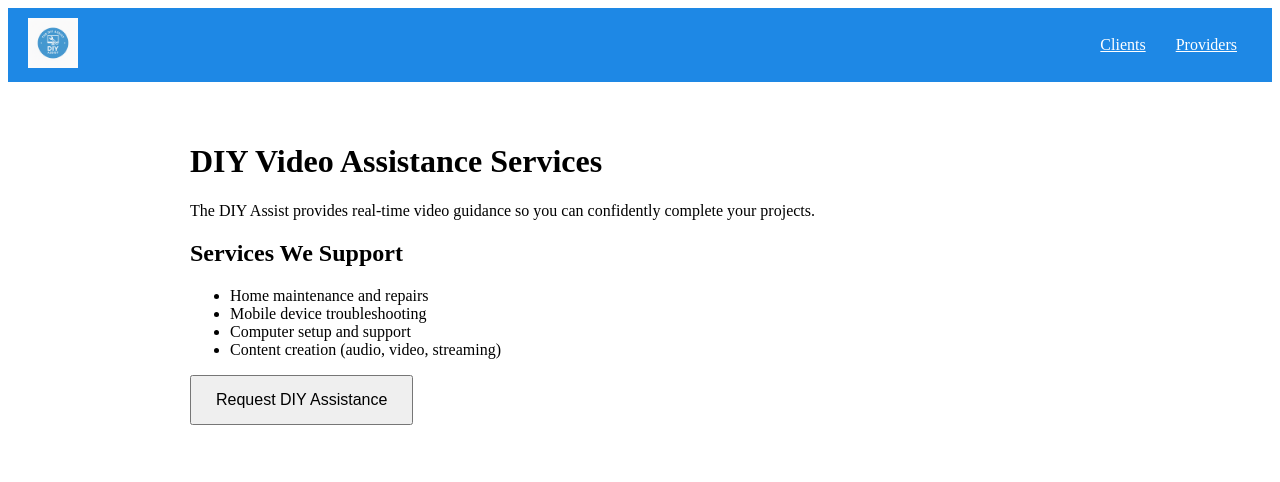
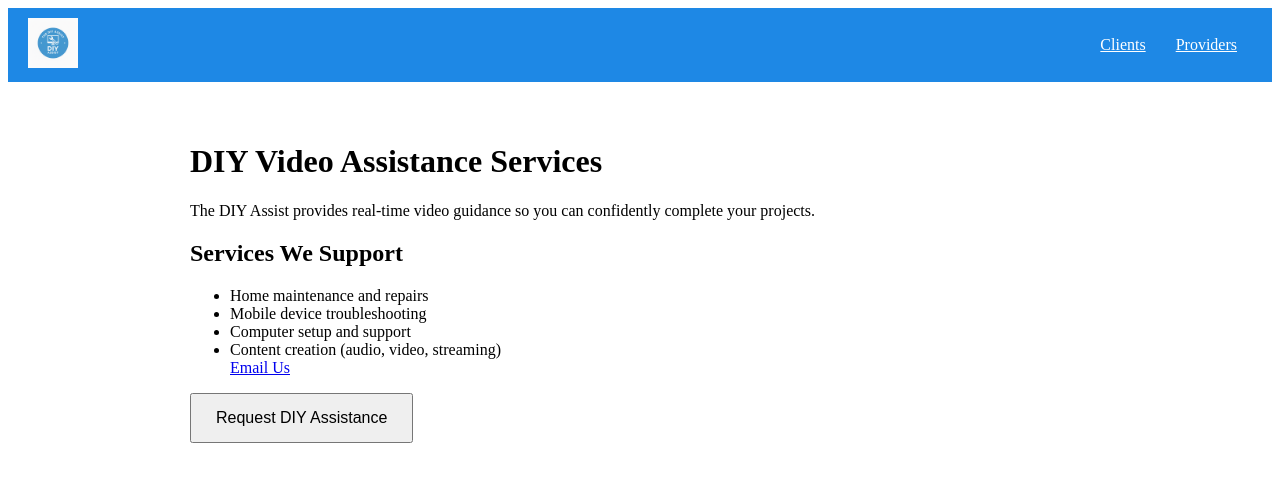
Before and after one commit to npgandlove/diyassistv4, a React (Vite) app: page /client in a window 1280 px wide. Shown: the top 482 px of the page. Built offline with nearby package versions, Linux system fonts and the light colour scheme.

Commit message:
Update Client.jsx

```diff
--- a/src/pages/Client.jsx
+++ b/src/pages/Client.jsx
@@ -13,6 +13,8 @@ export default function Client() {
         <li>Mobile device troubleshooting</li>
         <li>Computer setup and support</li>
         <li>Content creation (audio, video, streaming)</li>
+
+        <a href="mailto:clients@thediyassist.com?subject=Client Inquiry">Email Us</a>
       </ul>
 
       <a href="https://form.jotform.com/260167434511047" target="_blank" rel="noopener noreferrer">
```
